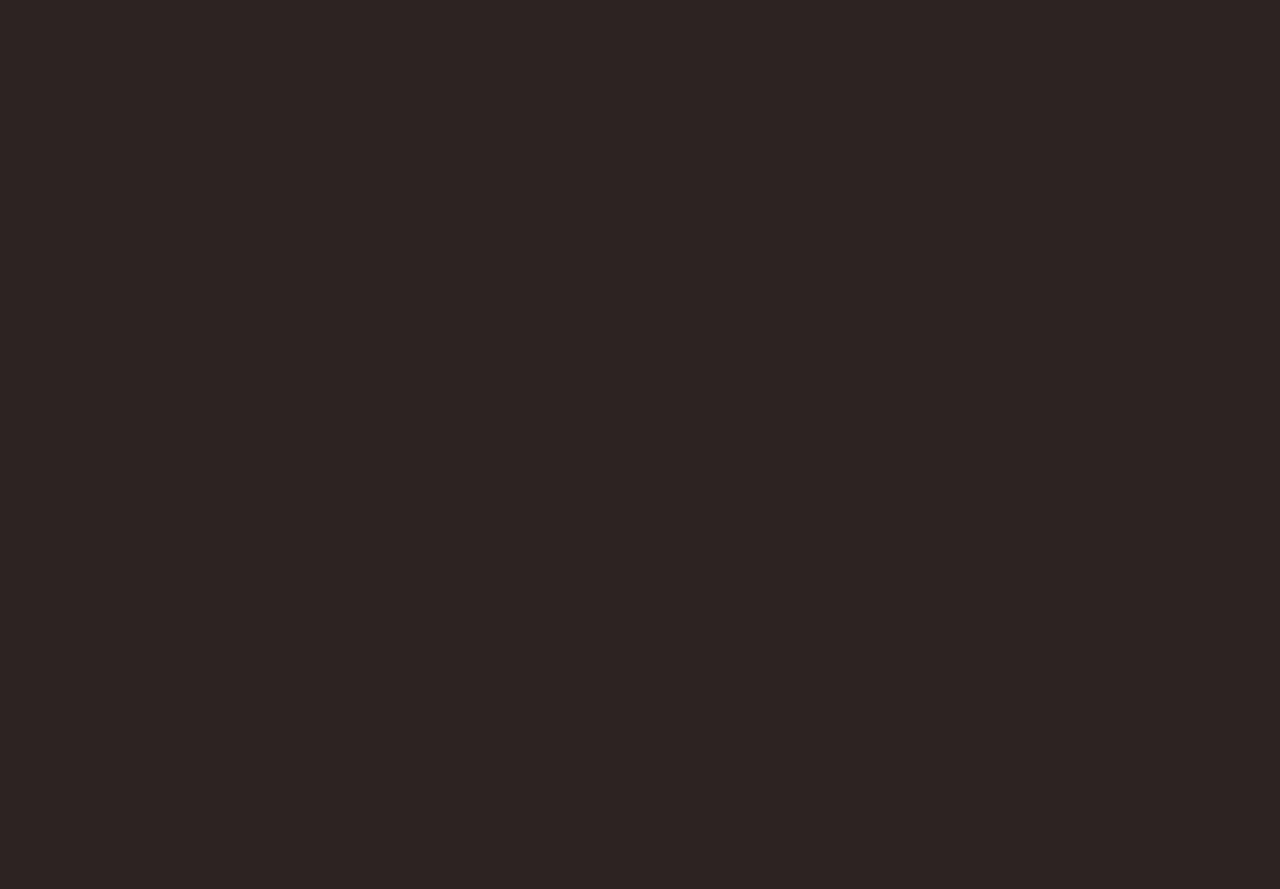
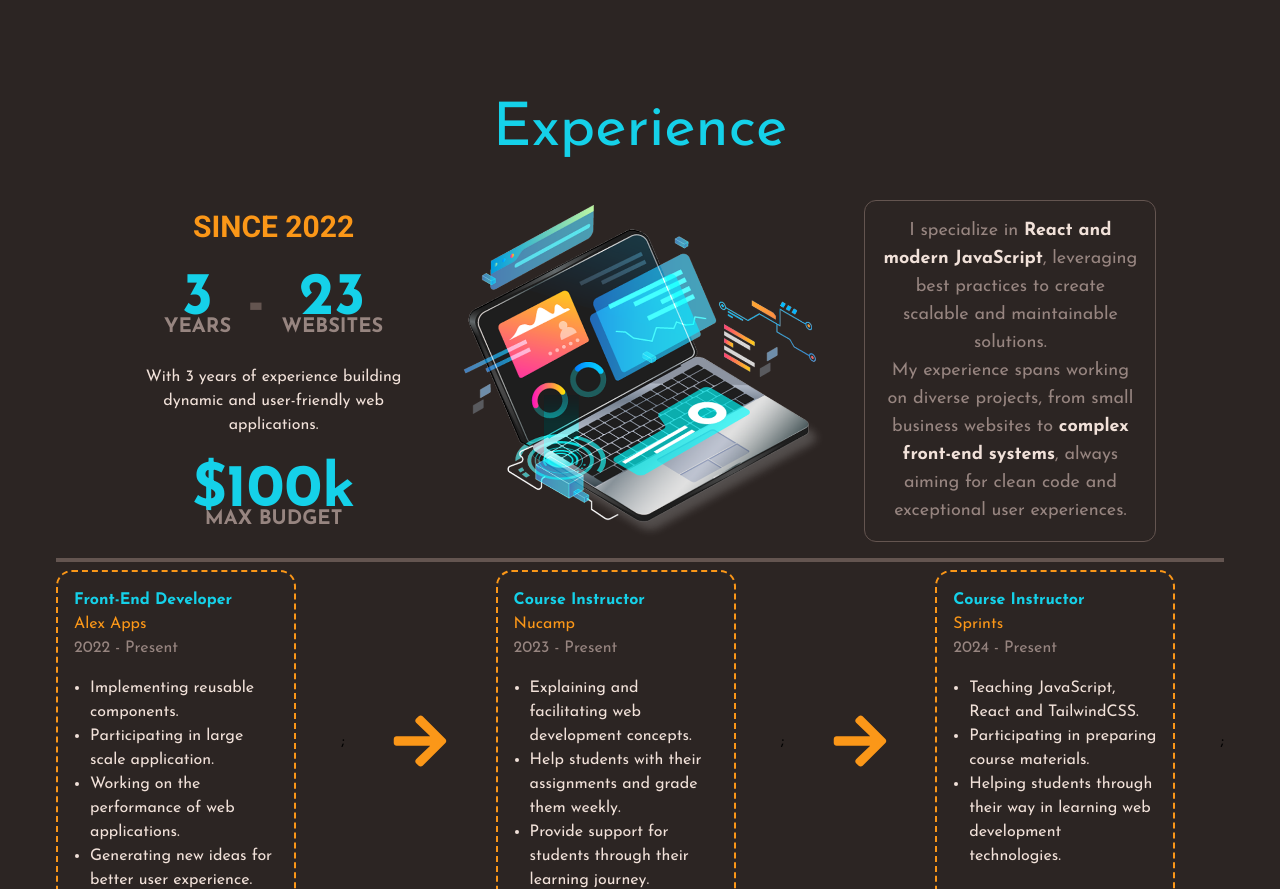
Before and after one commit to latishcoder/web_dev, a React (Vite) app in the folder frontend/: page / in a window 1280 px wide. Shown: the part 1911-2800 px from the top of the page. Before the commit the page ends 2711 px from the top, so only its background shows below. Built offline with nearby package versions, Linux system fonts and the light colour scheme; a web font is replaced by a local one.

Commit message:
Experience Section Done

```diff
--- a/frontend/src/App.jsx
+++ b/frontend/src/App.jsx
@@ -1,8 +1,10 @@
 import AboutMeMain from "./components/aboutMeSection/AboutMeMain";
+import ExperienceMain from "./components/experienceSection/ExperienceMain";
 import HelperSection from "./components/HelperSection";
 import HeroGradient from "./components/HeroSection/HeroGradient";
 import HeroMain from "./components/HeroSection/HeroMain";
 import NavbarMain from "./components/Navbar/NavbarMain";
+import ProjectsMain from "./components/projectsSection/ProjectsMain";
 import SkillsMain from "./components/skillSection/SkillsMain";
 import SubSkills from "./components/skillSection/SubSkills";
 import SubHeroMain from "./components/subHeroSection/SubHeroMain";
@@ -11,13 +13,15 @@
 function App() {
   return(
    <div className="font-body">
-     <NavbarMain />
+    <NavbarMain />
     <HeroMain />
     <HeroGradient />
     <SubHeroMain />
     <AboutMeMain />
     <SkillsMain />
     <SubSkills />
+    <ExperienceMain />
+    <ProjectsMain />
     <HelperSection />
    </div>
   )
--- /dev/null
+++ b/frontend/src/components/experienceSection/AllExperience.jsx
@@ -0,0 +1,58 @@
+import React from 'react'
+import SingleExperience from "./SingleExperience";
+import { FaArrowRight } from "react-icons/fa";
+
+
+const experiences = [
+  {
+    job: "Front-End Developer",
+    company: "Alex Apps",
+    date: "2022 - Present",
+    responsibilities: [
+      "Implementing reusable components.",
+      "Participating in large scale application.",
+      "Working on the performance of web applications.",
+      "Generating new ideas for better user experience.",
+    ],
+  },
+  {
+    job: "Course Instructor",
+    company: "Nucamp",
+    date: "2023 - Present",
+    responsibilities: [
+      "Explaining and facilitating web development concepts.",
+      "Help students with their assignments and grade them weekly.",
+      "Provide support for students through their learning journey.",
+    ],
+  },
+  {
+    job: "Course Instructor",
+    company: "Sprints",
+    date: "2024 - Present",
+    responsibilities: [
+      "Teaching JavaScript, React and TailwindCSS.",
+      "Participating in preparing course materials.",
+      "Helping students through their way in learning web development technologies.",
+    ],
+  },
+];
+
+const AllExperience = () => {
+  return (
+    <div className='flex md:flex-row sm:flex-col items-center justify-between'>
+        {experiences.map((experience, index) => {
+
+            return (
+                <>
+                  <SingleExperience key={index} experience={experience} />;
+            {index < 2 ? <FaArrowRight className='text-6xl text-orange lg:block sm:hidden'/> : ""}
+                </>
+            )
+
+
+        })}
+    </div>
+  )
+}
+
+export default AllExperience
--- /dev/null
+++ b/frontend/src/components/experienceSection/ExperienceInfo.jsx
@@ -0,0 +1,12 @@
+import React from 'react'
+
+const ExperienceInfo = ({ number, text }) => {
+  return (
+    <div className='flex flex-col justify-center items-center'>
+        <p className='font-bold text-6xl text-cyan'>{number}</p>
+        <p className='font-bold text-xl text-lightGrey uppercase -mt-4'>{text}</p>
+    </div>
+  )
+}
+
+export default ExperienceInfo
--- /dev/null
+++ b/frontend/src/components/experienceSection/ExperienceMain.jsx
@@ -0,0 +1,17 @@
+import React from 'react'
+import ExperienceText from './ExperienceText'
+import ExperienceTop from './ExperienceTop'
+import AllExperience from './AllExperience'
+
+const ExperienceMain = () => {
+  return (
+    <div id='experience' className='max-w-[1200px] mx-auto px-4'>
+        <ExperienceText />
+        <ExperienceTop />
+        <div className='w-full h-1 mt-4 bg-lightBrown lg:block sm:hidden'></div>
+        <AllExperience />
+    </div>
+  )
+}
+
+export default ExperienceMain
--- /dev/null
+++ b/frontend/src/components/experienceSection/ExperienceText.jsx
@@ -0,0 +1,11 @@
+import React from 'react'
+
+const ExperienceText = () => {
+  return (
+    <div className='flex flex-col items-center mt-[100px]'>
+        <h2 className='text-6xl text-cyan mb-10'>Experience</h2>
+    </div>
+  )
+}
+
+export default ExperienceText
--- /dev/null
+++ b/frontend/src/components/experienceSection/ExperienceTop.jsx
@@ -0,0 +1,16 @@
+import React from 'react'
+import ExperienceTopLeft from './ExperienceTopLeft'
+import ExperienceTopMiddle from './ExperienceTopMiddle'
+import ExperienceTopRight from './ExperienceTopRight'
+
+const ExperienceTop = () => {
+  return (
+    <div className='flex lg:flex-row sm:flex-col gap-4 items-center justify-center'>
+        <ExperienceTopLeft />
+        <ExperienceTopMiddle />
+        <ExperienceTopRight />
+    </div>
+  )
+}
+
+export default ExperienceTop
--- /dev/null
+++ b/frontend/src/components/experienceSection/ExperienceTopLeft.jsx
@@ -0,0 +1,22 @@
+import React from 'react'
+import ExperienceInfo from './ExperienceInfo'
+
+const ExperienceTopLeft = () => {
+  return (
+    <div className='flex flex-col gap-6 w-[300px]'>
+      <p className='text-orange font-bold uppercase text-3xl font-special text-center'>Since 2022</p>
+      <div className='flex justify-center items-center gap-4'>
+        <ExperienceInfo number="3" text="Years"/>
+        <p className='font-bold text-6xl text-lightBrown'>-</p>
+        <ExperienceInfo number="23" text="Websites"/>
+      </div>
+      <p className='text-center text-white'>
+         With 3 years of experience building dynamic and user-friendly web
+        applications.
+      </p>
+      <ExperienceInfo number="$100k" text="Max Budget" />
+    </div>
+  )
+}
+
+export default ExperienceTopLeft
--- /dev/null
+++ b/frontend/src/components/experienceSection/ExperienceTopMiddle.jsx
@@ -0,0 +1,9 @@
+const ExperienceTopMiddle = () => {
+  return (
+    <div className="lg:w-[35%] md:w-[50%] sm:w-[80%]">
+      <img src="../../public/images/experience-image.png" alt="my experience" />
+    </div>
+  );
+};
+
+export default ExperienceTopMiddle;
--- /dev/null
+++ b/frontend/src/components/experienceSection/ExperienceTopRight.jsx
@@ -0,0 +1,20 @@
+const ExperienceTopRight = () => {
+  return (
+    <div className="xl:w-[25%] lg:w-[30%] border border-lightBrown p-4 rounded-xl">
+      <p className="text-lg text-center text-lightGrey">
+        I specialize in{" "}
+        <span className="font-bold text-white">
+          React and modern JavaScript
+        </span>
+        , leveraging best practices to create scalable and maintainable
+        solutions. <br />
+        My experience spans working on diverse projects, from small business
+        websites to{" "}
+        <span className="font-bold text-white">complex front-end systems</span>,
+        always aiming for clean code and exceptional user experiences.
+      </p>
+    </div>
+  );
+};
+
+export default ExperienceTopRight;
--- /dev/null
+++ b/frontend/src/components/experienceSection/SingleExperience.jsx
@@ -0,0 +1,18 @@
+import React from "react";
+
+const SingleExperience = ({ experience }) => {
+  return (
+    <div className="md:h-[350px] md:w-[240px] sm:h-auto sm:w-full border-2 border-orange border-dashed rounded-2xl mt-2 p-4  ">
+      <p className="font-bold text-cyan">{experience.job}</p>
+      <p className="text-orange">{experience.company}</p>
+      <p className="text-lightGrey">{experience.date}</p>
+      <ul className="list-disc mt-4 pl-4 text-white">
+        {experience.responsibilities.map((resp, index) => {
+          return <li key={index}>{resp}</li>;
+        })}
+      </ul>
+    </div>
+  );
+};
+
+export default SingleExperience;
```
